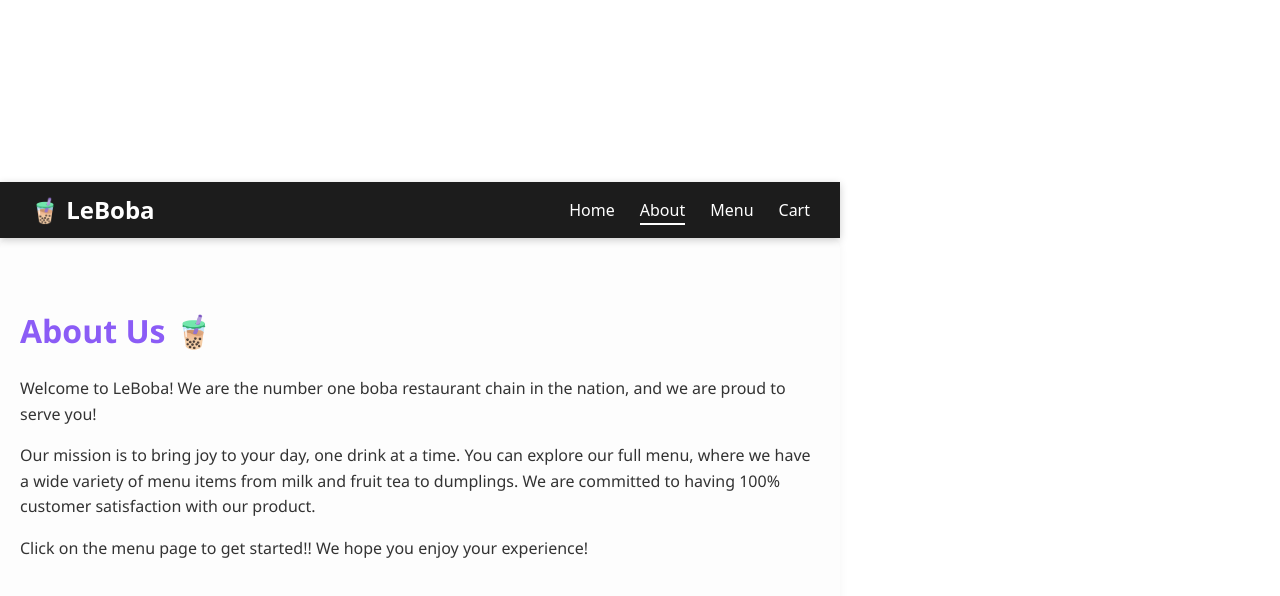
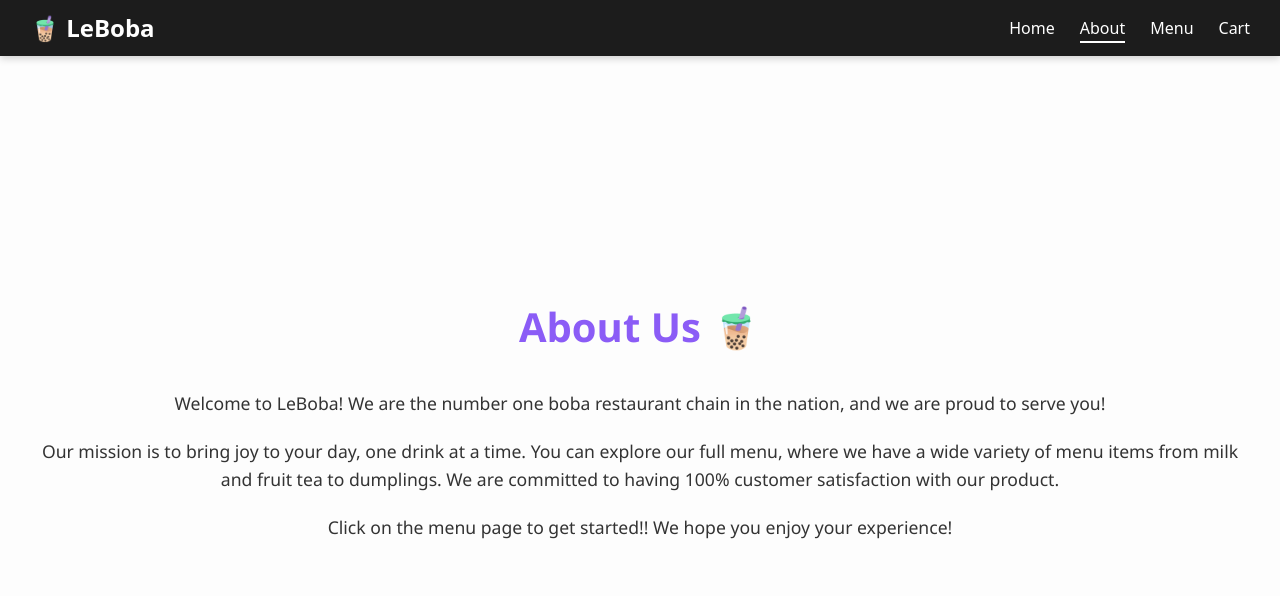
Before and after one commit to aryanvvemuri/project3Frontend_team33, a React (Vite) app: page /about in a window 1280 px wide. Shown: the top 596 px of the page. Built offline with nearby package versions, Linux system fonts and the light colour scheme.

Commit message:
fixed page sizing and formatting

```diff
--- a/src/components/AboutPage.css
+++ b/src/components/AboutPage.css
@@ -1,17 +1,43 @@
+* {
+  margin: 0;
+  padding: 0;
+  box-sizing: border-box;
+}
+
+body, html {
+  height: 100%;
+  width: 100%;
+  margin: 0;
+}
+
 .about-page {
+  min-height: 100vh;
+  width: 100%;
+  display: flex;
+  flex-direction: column;
+  justify-content: center;
+  align-items: center;
   padding: 40px 20px;
-    max-width: 800px;
-    margin: 0 auto;
   font-family: 'Segoe UI', sans-serif;
   line-height: 1.6;
   color: #333;
   background-color: #fdfdfd;
-    border-radius: 12px;
-    box-shadow: 0 0 10px rgba(0,0,0,0.05);
+}
+
+.about-content {
+  /* max-width: 800px; */
+  width: 100%;
+  text-align: center;
+  padding: 20px;
 }
 
 .about-page h2 {
-    font-size: 2rem;
-    margin-bottom: 20px;
+  font-size: 2.5rem;
+  margin-bottom: 30px;
   color: #8b5cf6;
 }
+
+.about-page p {
+  margin-bottom: 20px;
+  font-size: 1.1rem;
+}
--- a/src/components/AboutPage.jsx
+++ b/src/components/AboutPage.jsx
@@ -4,6 +4,7 @@ import './AboutPage.css';
 function AboutPage() {
   return (
     <div className="about-page">
+      <div className="about-content">
         <h2>About Us 🧋</h2>
         <p>
           Welcome to LeBoba! We are the number one boba restaurant chain in the nation, and we are proud to serve you!
@@ -17,6 +18,7 @@ function AboutPage() {
           Click on the menu page to get started!! We hope you enjoy your experience!
         </p>
       </div>
+    </div>
   );
 }
 
--- a/src/components/CartPage.css
+++ b/src/components/CartPage.css
@@ -1,22 +1,40 @@
+* {
+  margin: 0;
+  padding: 0;
+  box-sizing: border-box;
+}
+
+body, html {
+  height: 100%;
+  width: 100%;
+  margin: 0;
+}
+
 .cart-page {
-    max-width: 800px;
-    margin: 2rem auto;
-    padding: 1.5rem;
+  min-height: 100vh;
+  width: 100%;
+  padding: 2rem;
   background-color: #1e1e1e;
   color: #fff;
-    border-radius: 10px;
   font-family: 'Segoe UI', sans-serif;
+  display: flex;
+  flex-direction: column;
+  align-items: center;
 }
 
 .cart-page h2 {
   font-size: 2rem;
-    margin-bottom: 1rem;
+  margin-bottom: 2rem;
   text-align: center;
+  width: 100%;
 }
 
 .cart-page ul {
   list-style-type: none;
   padding: 0;
+  flex: 1;
+  width: 100%;
+  max-width: 1200px;
 }
 
 .cart-page li {
@@ -26,29 +44,34 @@
   margin: 1rem 0;
   padding: 1rem;
   box-shadow: 0 2px 6px rgba(0, 0, 0, 0.2);
+  width: 100%;
 }
 
-  .cart-page li strong {
-    font-size: 1.1rem;
+.cart-actions {
+  display: flex;
+  gap: 1rem;
+  justify-content: center;
+  margin-top: 2rem;
+  width: 100%;
 }
 
-  .cart-page button {
+.cart-actions button {
   background-color: #ff9f43;
   border: none;
   border-radius: 5px;
-    padding: 0.5rem 1rem;
-    margin-top: 0.5rem;
+  padding: 0.8rem 1.5rem;
   color: white;
   font-weight: bold;
   cursor: pointer;
-  }
-
-  .cart-page button:hover {
-    background-color: #ff7f0e;
+  font-size: 1.1rem;
+  min-width: 150px;
 }
 
 .cart-page h3 {
   margin-top: 2rem;
   text-align: right;
   font-size: 1.5rem;
+  width: 100%;
+  max-width: 1200px;
+  padding: 0 1rem;
 }
--- a/src/components/CartPage.jsx
+++ b/src/components/CartPage.jsx
@@ -27,9 +27,8 @@ const CartPage = () => {
     <div className="cart-page">
       <h2>🛒 Your Cart</h2>
 
-    <p style={{ color: 'limegreen' }}> Cart page loading success</p>
       {cartItems.length === 0 ? (
-        <p>Your cart is empty.</p>
+        <p style={{ textAlign: 'center', fontSize: '1.2rem' }}>Your cart is empty.</p>
       ) : (
         <>
           <ul>
@@ -41,14 +40,7 @@ const CartPage = () => {
                 {Array.isArray(item.toppings) && item.toppings.length > 0 && (
                   <div>Toppings: {item.toppings.join(', ')}</div>
                 )}
-                <button
-                  onClick={() => {
-                    console.log(`🗑️ Removing item at index ${i}:`, item);
-                    removeFromCart(i);
-                  }}
-                >
-                  Remove
-                </button>
+                <button onClick={() => removeFromCart(i)}>Remove</button>
               </li>
             ))}
           </ul>
@@ -57,14 +49,7 @@ const CartPage = () => {
 
           <div className="cart-actions">
             <button onClick={handlePlaceOrder}>Place Order</button>
-            <button
-              onClick={() => {
-                console.log('🧹 Clearing cart');
-                clearCart();
-              }}
-            >
-               Clear Cart
-            </button>
+            <button onClick={clearCart}>Clear Cart</button>
           </div>
         </>
       )}
--- a/src/components/MenuPage.css
+++ b/src/components/MenuPage.css
@@ -1,3 +1,27 @@
+.menu-page {
+  min-height: 100vh;
+  width: 100%;
+  padding: 20px;
+  box-sizing: border-box;
+}
+
+.menu-grid {
+  display: grid;
+  grid-template-columns: repeat(auto-fill, minmax(250px, 1fr));
+  gap: 20px;
+  padding: 20px;
+  /* margin: 0 auto; */
+  max-width: 1600px;
+  /* width: 100%; */
+}
+
+.menu-card {
+  background-color: grey;
+  border-radius: 8px;
+  padding: 15px;
+  box-shadow: 0 2px 4px rgba(0,0,0,0.1);
+}
+
 .menu-buttons {
   display: flex;
   gap: 10px;
--- a/src/components/MenuPage.jsx
+++ b/src/components/MenuPage.jsx
@@ -36,8 +36,10 @@ function MenuPage() {
 
   return (
     <div className="menu-page">
-      <h2>🍹 Select Your Menu Item</h2>
-      <div className="menu-grid">
+      <header>
+        <h2>🍹 Select Your Menu Item</h2>
+      </header>
+      <main className="menu-grid">
         {filteredMenuItems.map(item => (
           <div className="menu-card" key={item.idmenu}>
             <h4>{item.item}</h4>
@@ -48,8 +50,10 @@ function MenuPage() {
             </div>
           </div>
         ))}
-      </div>
-      <button className="back-btn" onClick={() => navigate('/')}> Back</button>
+      </main>
+      <footer>
+        <button className="back-btn" onClick={() => navigate('/')}>Back</button>
+      </footer>
     </div>
   );
 }
--- a/src/components/NavBar.css
+++ b/src/components/NavBar.css
@@ -9,6 +9,7 @@
     position: sticky;
     top: 0;
     z-index: 1000;
+    width: 100%; /* Ensure the navbar takes full width */
   }
 
   .logo-link {
```
Lines whose indentation alone changed are shown as unchanged.
